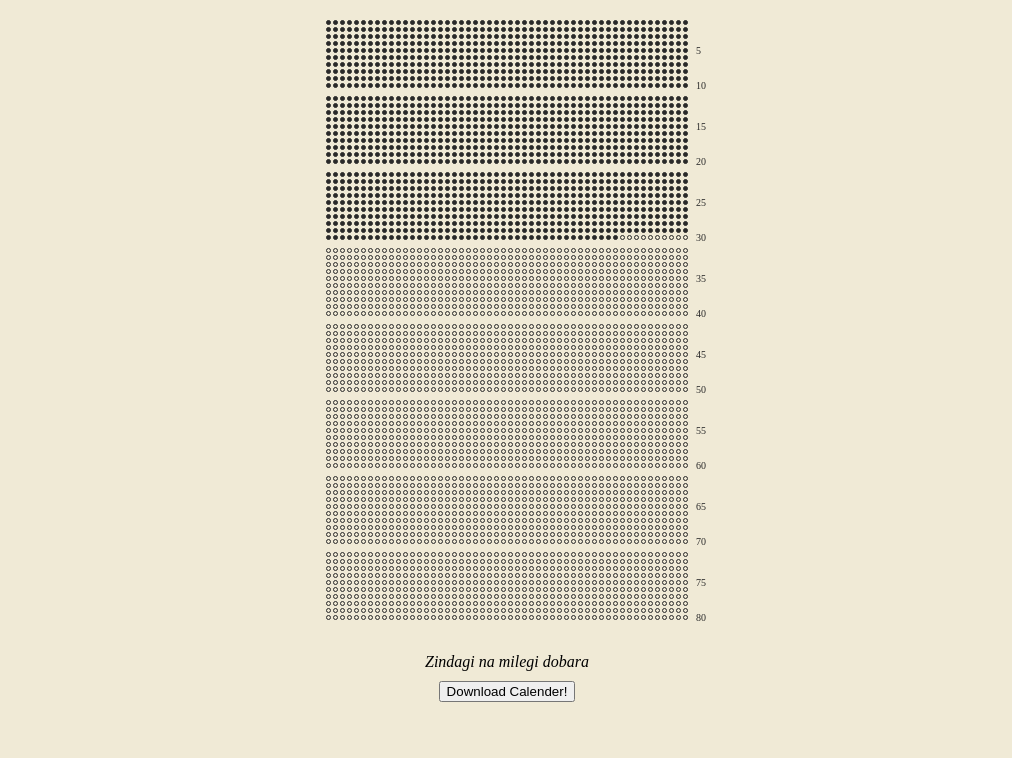
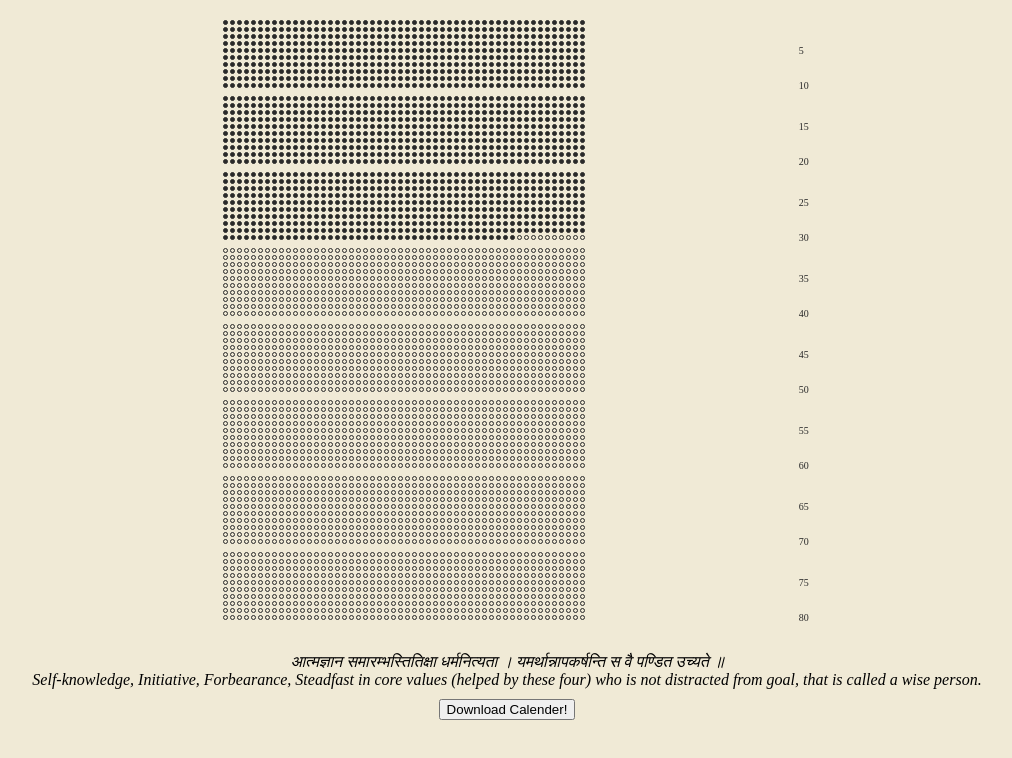
Before and after one commit to yagneshdevashrayee/calendar, a Next.js app: page /calendar in a window 1280 px wide. Shown: the top 758 px of the page, without its empty margins (133-1145 px from the left). Built offline with nearby package versions, Linux system fonts and the light colour scheme.

Commit message:
solved build issue

```diff
--- a/components/Calendar.tsx
+++ b/components/Calendar.tsx
@@ -17,7 +17,6 @@ export default function Calendar({
   yearsToLive,
   yearsAndWeeksSinceBirth: [yearIndex, weekIndex],
 }: CalendarProps) {
-
   return (
     <div className="calendar">
       {[...Array(yearsToLive)].map((_, index) => {
--- a/package.json
+++ b/package.json
@@ -12,8 +12,8 @@
     "date-fns": "^2.16.1",
     "html2canvas": "^1.4.1",
     "next": "latest",
-    "react": "^18.2.0",
-    "react-dom": "^18.0.0"
+    "react": "^16.12.0",
+    "react-dom": "^16.12.0"
   },
   "devDependencies": {
     "@types/classnames": "^2.2.11",
--- a/pages/calendar.tsx
+++ b/pages/calendar.tsx
@@ -15,15 +15,13 @@ type CalendarPageProps = {
 };
 
 export default function CalendarPage({ title,age, dob }: CalendarPageProps) {
-  console.log("tit",title)
-  console.log("age",age)
-  console.log("dob",dob)
   const yearsAndWeeksSinceBirth = yearsAndWeeksSinceDate(new Date(dob));
-  const [downloadFlag, setDownloadFlag] = useState(false)
+  const [downloadFlag, setDownloadFlag] = useState(false);
+  const element = document.querySelector("#cal_canvas")! as HTMLElement;
   useEffect(()=>{
     if(document){
       document!.getElementById("downloadBtn")!.addEventListener("click", () => {
-        html2canvas(document.querySelector("#cal_canvas")!).then((canvas: any) => {
+        html2canvas(element!).then((canvas: any) => {
           let anchorTag = document.createElement("a");
           document.body.appendChild(anchorTag);
           anchorTag.download = `atmaniriksanam_${new Date()}.png`;
@@ -39,6 +37,7 @@ export default function CalendarPage({ title,age, dob }: CalendarPageProps) {
   return (
     <Theme>
       <div id="cal_canvas">
+        <div className="canvas_wrapper">
         <h1>{title}</h1>
         <Calendar
           yearsToLive={age}
@@ -46,12 +45,20 @@ export default function CalendarPage({ title,age, dob }: CalendarPageProps) {
         />
         <div id="quote">
           <cite id="cite-quote">
-       Zindagi na milegi dobara
+            आत्मज्ञान समारम्भस्तितिक्षा धर्मनित्यता । यमर्थान्नापकर्षन्ति स वै
+            पण्डित उच्यते ॥
+            <i><br/>
+              Self-knowledge, Initiative, Forbearance, Steadfast in core values
+              (helped by these four) who is not distracted from goal, that is
+              called a wise person.
+            </i>
           </cite>
         </div>
         </div>
 
-      <div className="download" onClick={()=>setDownloadFlag(true)}>
+      </div>
+
+      <div className="download" onClick={() => setDownloadFlag(true)}>
         <button id="downloadBtn">Download Calender!</button>
       </div>
       <style jsx>
--- a/pages/index.tsx
+++ b/pages/index.tsx
@@ -6,7 +6,6 @@ export default function IndexPage() {
   const router = useRouter();
   const [title, setTitle] = useState("Alice");
   const [dateOfBirth, setDateOfBirth] = useState("2006-01-01");
-  const [age, setAge] = useState("80");
 
   return (
     <Theme>
@@ -17,7 +16,7 @@ export default function IndexPage() {
           router.push(
             `/calendar?dob=${encodeURIComponent(
               dateOfBirth
-            )}&age=${encodeURIComponent(age)}&title=${encodeURIComponent(title)}`
+            )}&age=${encodeURIComponent("80")}&title=${encodeURIComponent(title)}`
           );
         }}
       >
--- a/styles.css
+++ b/styles.css
@@ -5,10 +5,15 @@ body {
 html {
   background-color: #f0ead6;
 }
-#cal_canvas{
+.canvas_wrapper{
   padding: 0px 40px;
 }
 #quote{
   text-align: center;
   padding: 10px 0px;
 }
+.calendar{
+  text-align: center !important;
+    width: 60% !important;
+    margin: auto !important;
+}
```
Lines whose indentation alone changed are shown as unchanged.
